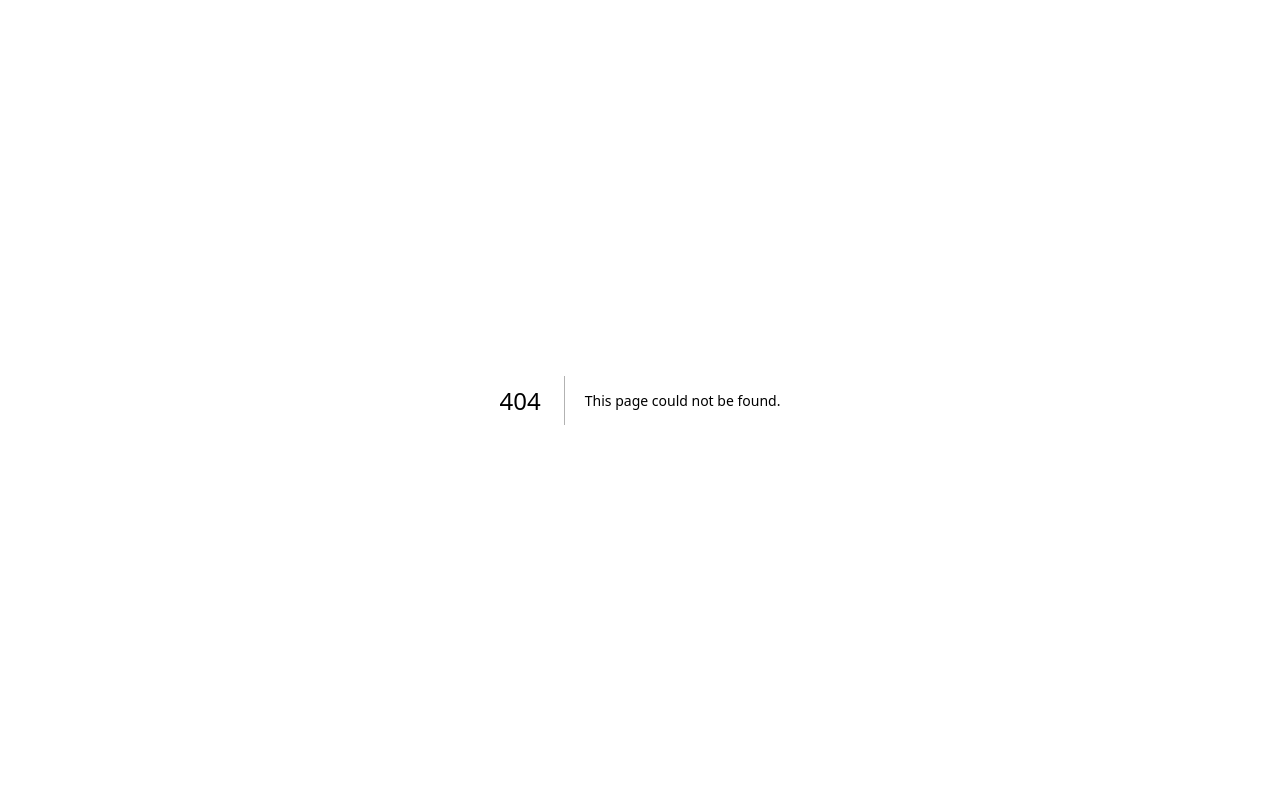
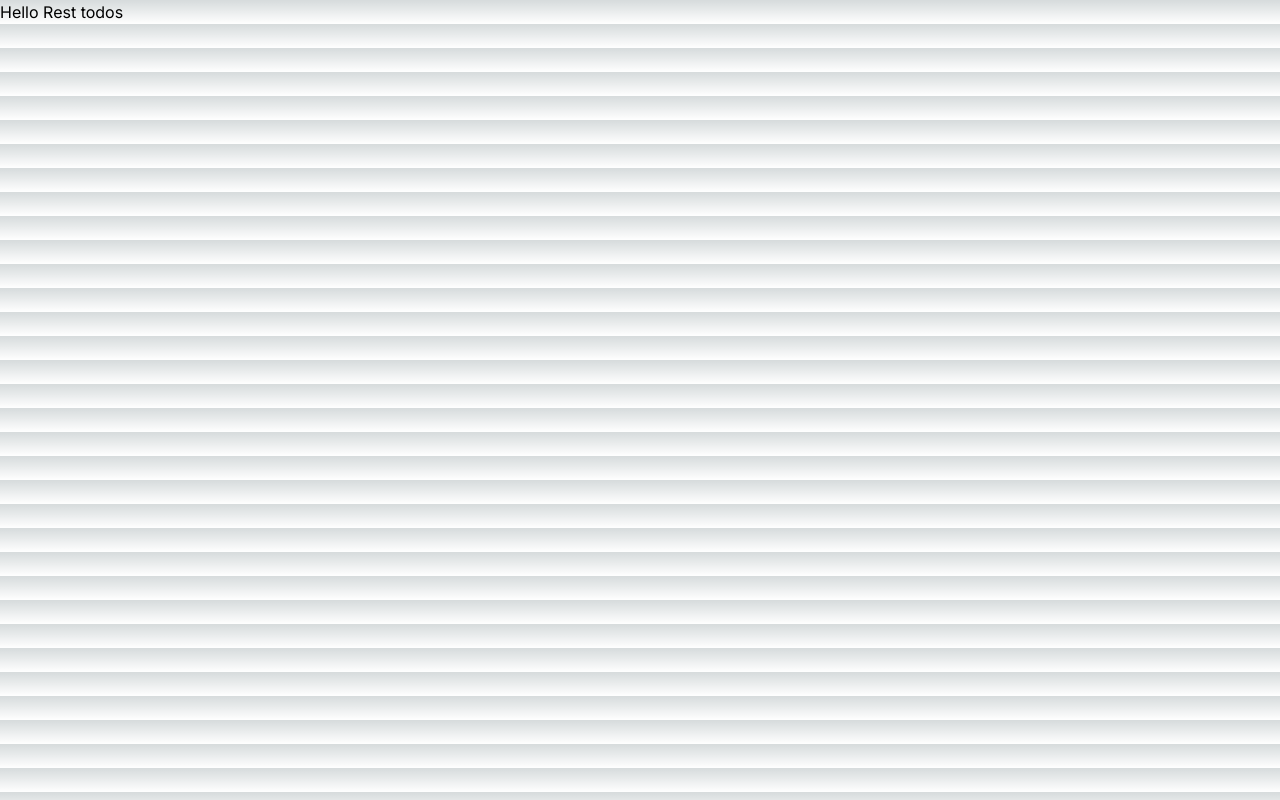
Before and after one commit to scrodrig/admin-todos, a Next.js app: page /dashboard/rest-todos in a window 1280 px wide. Before the commit this address had no page. Built offline with nearby package versions, Linux system fonts and the light colour scheme.

Commit message:
feat: Add RestTodosPage component

```diff
--- /dev/null
+++ b/src/app/dashboard/rest-todos/page.tsx
@@ -0,0 +1,8 @@
+
+export default function RestTodosPage() {
+  return (
+    <div>
+      <h1>Hello Rest todos</h1>
+    </div>
+  );
+}
```
